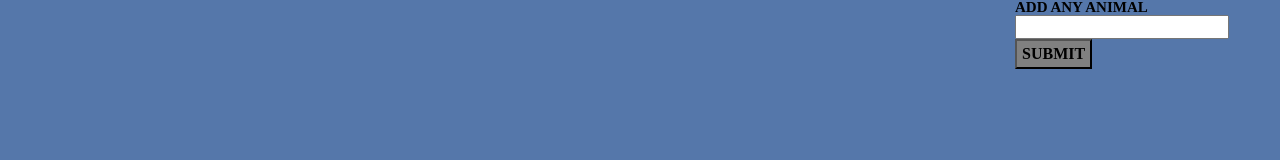
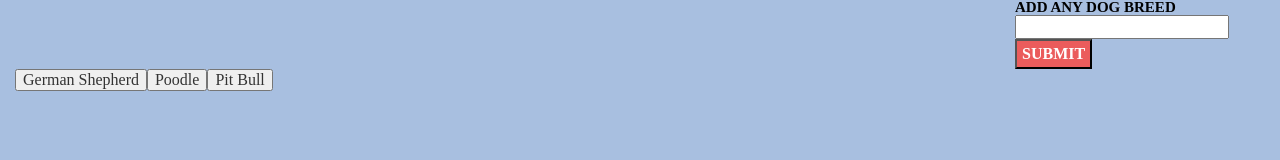
Before and after one commit to terrymn99/GiphyAPI, a plain HTML site: page index.html in a window 1280 px wide. Shown: the top 160 px of the page. Drawn offline with nearby package versions, Linux system fonts and the light colour scheme.

Commit message:
initial button load working

```diff
--- a/assets/css/style.css
+++ b/assets/css/style.css
@@ -1,7 +1,7 @@
 .container {
     width: 1600px;
     height: 1000px;
-    background-color: rgb(85, 119, 170);
+    background-color: rgb(168, 191, 224);
 }
 
 .input-form {
@@ -15,8 +15,8 @@ h1 {
 }
 
 #submitButton  {
-    color: black;
-    background-color: gray;
+    color: white;
+    background-color: rgb(235, 92, 92);
     padding: 5px;
     font-weight: bold;
 }
--- a/assets/javascript/app.js
+++ b/assets/javascript/app.js
@@ -1,6 +1,19 @@
-$(document).ready(function () {
+//$(document).ready(function () {
+    $(function ()  {
+        loadButtons ("gifItems", "createButtons", ".buttonGroup");
+    })
+    //Set items array
+    var gifItems = ["German Shepherd", "Poodle", "Pit Bull"];
+    //Create buttons
+    function loadButtons (array, classToAdd, areaToAdd) {
+        $(areaToAdd).empty(); //Clear out input box
+        //Loop through array
+        for (var i = 0; i < gifItems.length; i++) {
+            var a = $("<button>"); //Creating button to define
+            a.addClass(classToAdd); //Adding a class to button
+            a.attr("data-type", gifItems[i]); //Adding data type equal to array items
+            a.text(gifItems[i]); //Adding text that will display gif item
+            $(areaToAdd).append (a);  //END LOADBUTTONS FUNCTION
 
-
-
-
-});
+        }
+    }
--- a/index.html
+++ b/index.html
@@ -15,13 +15,13 @@
 
 <body>
     <div class="container">
-        <div class = "buttonGroup"></div>
         <form class="input-form">
-            <h1>ADD ANY ANIMAL</h1>
+            <h1>ADD ANY DOG BREED</h1>
             <input type ="text" name ="addAnimal"><br>
             <input type = "submit" value ="SUBMIT" id = "submitButton">
         </form>
-        <div class = "loadButtons"></div>
+        <div class = "buttonGroup"></div>
+        <div class = "createButtons"></div>
     </div>
 
 </body>
```
